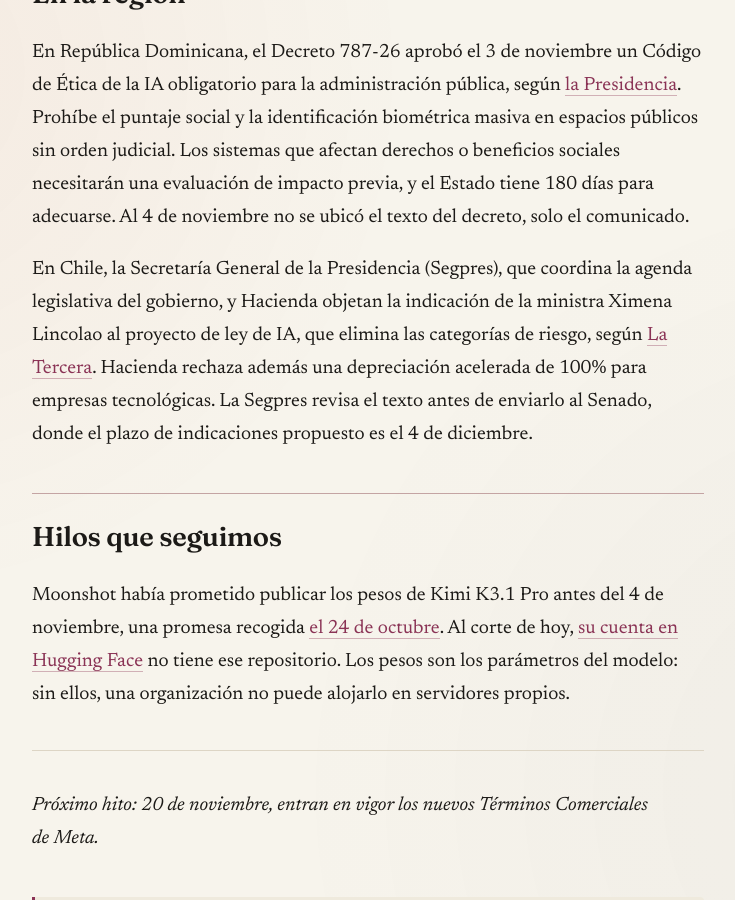
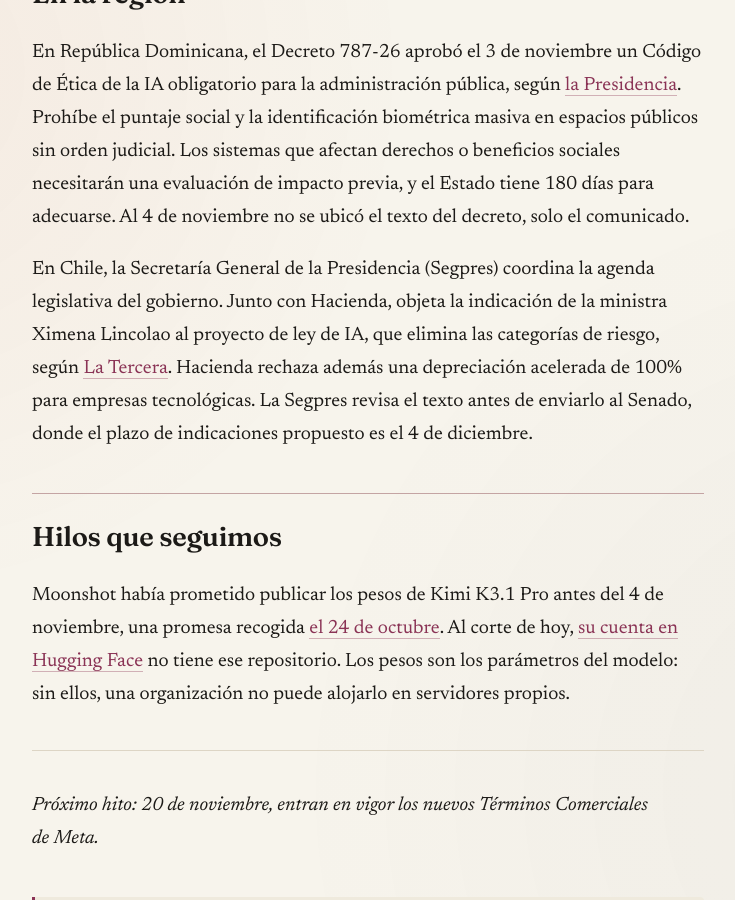
Before and after one commit to jaguridi/doble-click-blog, a Jekyll site: the page built from _posts/2026-11-04-juzgado-sao-paulo-prohibe-meta-entrenar-ia-medios.md, in a window 1280 px wide and 900 px high, scrolled down 2060 px. Shown: the whole window, without its empty margins (272-1007 px from the left). Built offline with Jekyll 4.4.1, drawn with Linux system fonts in a browser that asks for light colours.

Commit message:
blog 2026-11-04: divide oración larga
Co-Authored-By: Claude Opus 5.5 <noreply@anthropic.com>
Claude-Session: https://claude.ai/code/session_019K2Xm3schQbtjLHa5xCoPi

```diff
--- a/_posts/2026-11-04-juzgado-sao-paulo-prohibe-meta-entrenar-ia-medios.md
+++ b/_posts/2026-11-04-juzgado-sao-paulo-prohibe-meta-entrenar-ia-medios.md
@@ -52,7 +52,7 @@ La orden ampara únicamente a los socios de esos tres gremios. Un medio digital
 
 En República Dominicana, el Decreto 787-26 aprobó el 3 de noviembre un Código de Ética de la IA obligatorio para la administración pública, según [la Presidencia](https://presidencia.gob.do/noticias/el-gobierno-aprueba-el-codigo-de-etica-de-la-inteligencia-artificial-para-garantizar-un). Prohíbe el puntaje social y la identificación biométrica masiva en espacios públicos sin orden judicial. Los sistemas que afectan derechos o beneficios sociales necesitarán una evaluación de impacto previa, y el Estado tiene 180 días para adecuarse. Al 4 de noviembre no se ubicó el texto del decreto, solo el comunicado.
 
-En Chile, la Secretaría General de la Presidencia (Segpres), que coordina la agenda legislativa del gobierno, y Hacienda objetan la indicación de la ministra Ximena Lincolao al proyecto de ley de IA, que elimina las categorías de riesgo, según [La Tercera](https://www.latercera.com/nacional/noticia/la-ley-de-ia-que-ximena-lincolao-reescribio-sola-y-que-ahora-segpres-intenta-corregir-antes-de-enviarla-al-congreso/). Hacienda rechaza además una depreciación acelerada de 100% para empresas tecnológicas. La Segpres revisa el texto antes de enviarlo al Senado, donde el plazo de indicaciones propuesto es el 4 de diciembre.
+En Chile, la Secretaría General de la Presidencia (Segpres) coordina la agenda legislativa del gobierno. Junto con Hacienda, objeta la indicación de la ministra Ximena Lincolao al proyecto de ley de IA, que elimina las categorías de riesgo, según [La Tercera](https://www.latercera.com/nacional/noticia/la-ley-de-ia-que-ximena-lincolao-reescribio-sola-y-que-ahora-segpres-intenta-corregir-antes-de-enviarla-al-congreso/). Hacienda rechaza además una depreciación acelerada de 100% para empresas tecnológicas. La Segpres revisa el texto antes de enviarlo al Senado, donde el plazo de indicaciones propuesto es el 4 de diciembre.
 
 ## Hilos que seguimos
 
```
